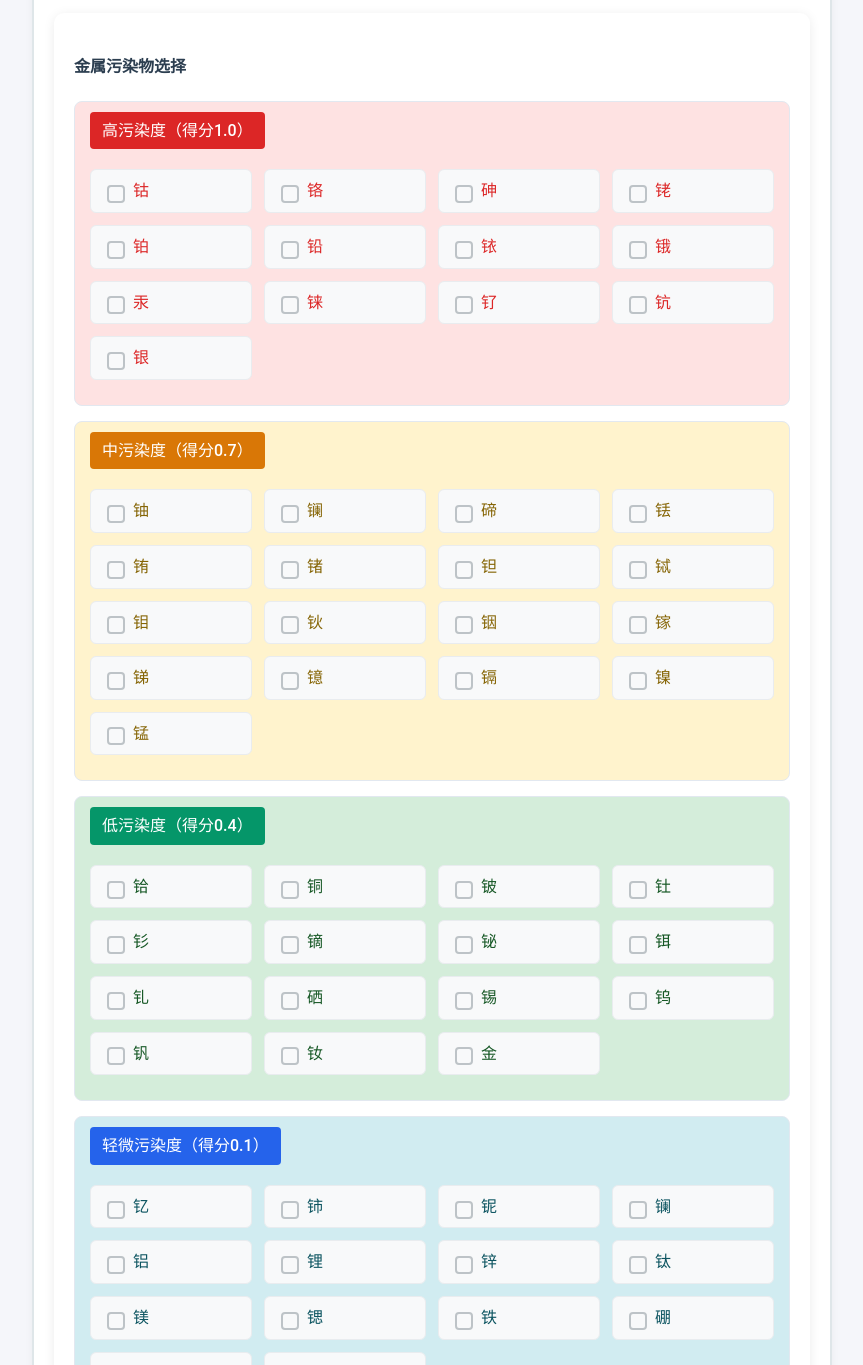
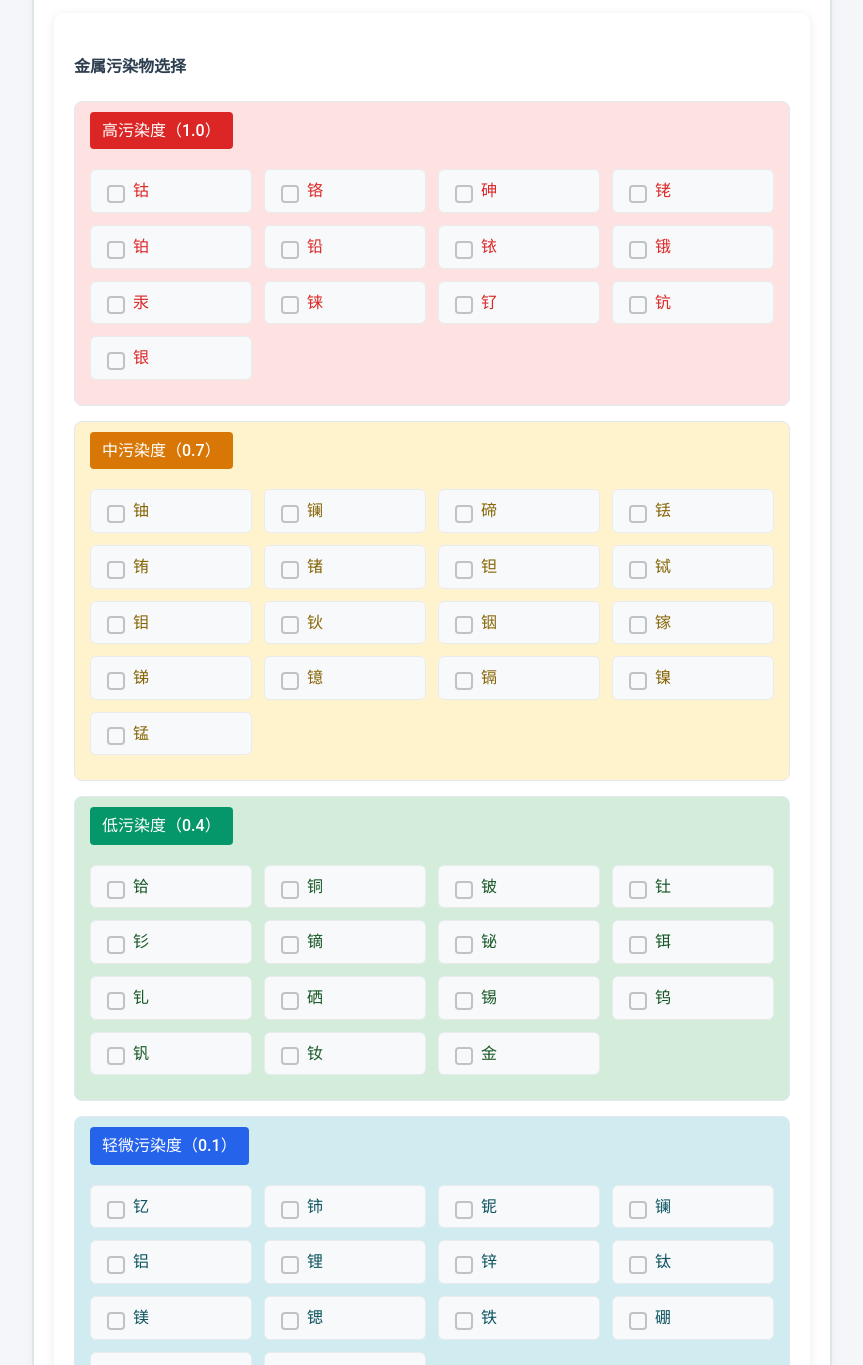
Before and after one commit to Jiyue-Qin/calc_tools, a plain HTML site: page index.html in a window 1280 px wide. Shown: the part 269-1634 px from the top of the page, without its empty margins (208-1071 px from the left). Drawn offline with Linux system fonts and the light colour scheme.

Commit message:
Update index.html
修改

```diff
--- a/index.html
+++ b/index.html
@@ -389,7 +389,7 @@
 
         <!-- 高污染度 -->
         <div class="pollution-category high-pollution">
-            <div class="category-title">高污染度（得分1.0）</div>
+            <div class="category-title">高污染度（1.0）</div>
             <div class="pollution-group">
                 <label><input type="checkbox" class="metal" data-score="1">钴</label>
                 <label><input type="checkbox" class="metal" data-score="1">铬</label>
@@ -409,7 +409,7 @@
 
         <!-- 中污染度 -->
         <div class="pollution-category medium-pollution">
-            <div class="category-title">中污染度（得分0.7）</div>
+            <div class="category-title">中污染度（0.7）</div>
             <div class="pollution-group">
                 <label><input type="checkbox" class="metal" data-score="0.7">铀</label>
                 <label><input type="checkbox" class="metal" data-score="0.7">镧</label>
@@ -433,7 +433,7 @@
 
         <!-- 低污染度 -->
         <div class="pollution-category low-pollution">
-            <div class="category-title">低污染度（得分0.4）</div>
+            <div class="category-title">低污染度（0.4）</div>
             <div class="pollution-group">
                 <label><input type="checkbox" class="metal" data-score="0.4">铪</label>
                 <label><input type="checkbox" class="metal" data-score="0.4">铜</label>
@@ -455,7 +455,7 @@
 
         <!-- 轻微污染度 -->
         <div class="pollution-category mild-pollution">
-            <div class="category-title">轻微污染度（得分0.1）</div>
+            <div class="category-title">轻微污染度（0.1）</div>
             <div class="pollution-group">
                 <label><input type="checkbox" class="metal" data-score="0.1">钇</label>
                 <label><input type="checkbox" class="metal" data-score="0.1">铈</label>
```
